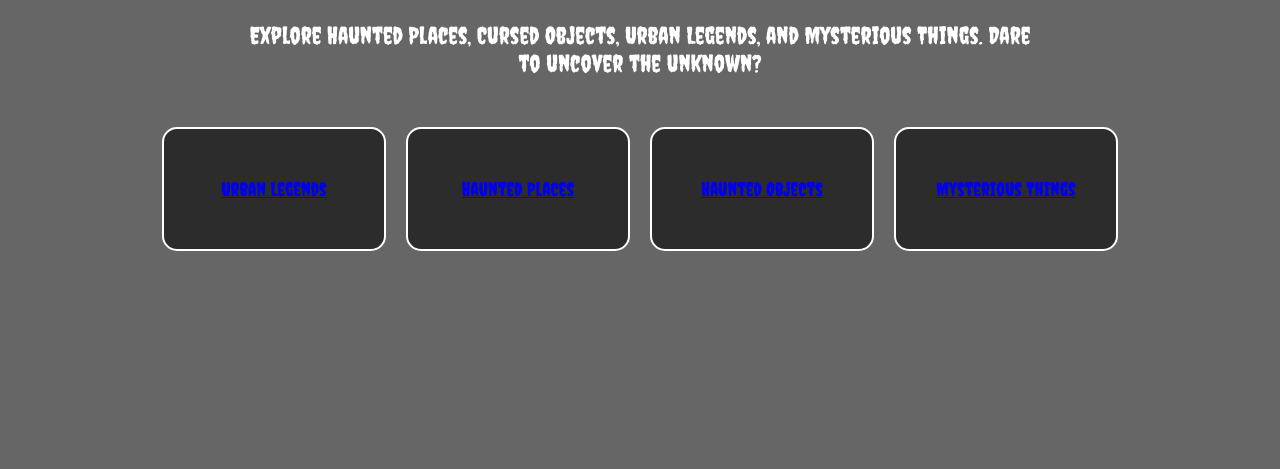
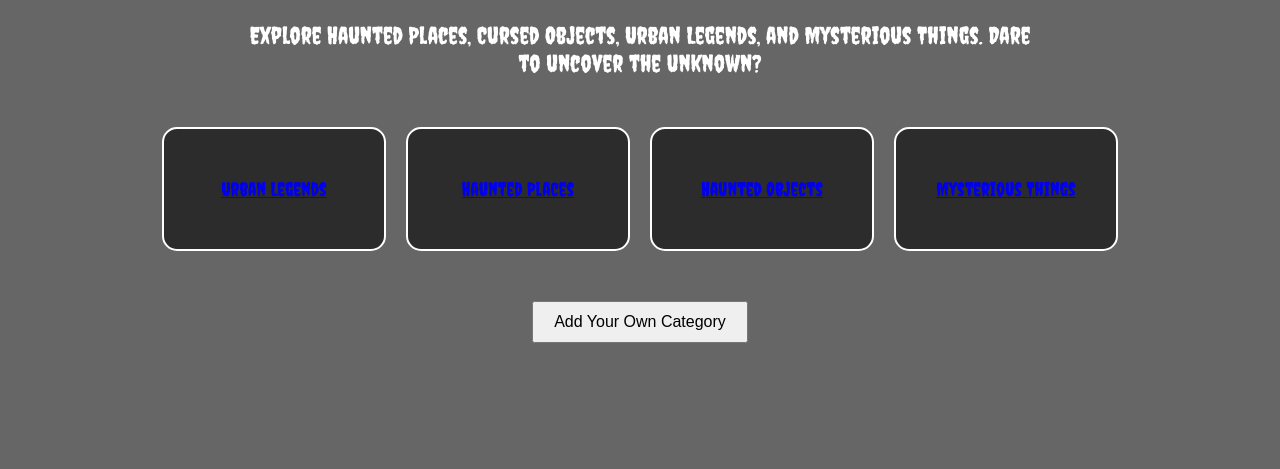
Before and after one commit to parampalsandhu29-ship-it/Mythica, a plain HTML site: page index.html in a window 1280 px wide. Shown: the part 190-659 px from the top of the page. Drawn offline with Linux system fonts and the light colour scheme.

Commit message:
Update index.html

```diff
--- a/index.html
+++ b/index.html
@@ -17,7 +17,6 @@
   background-size: cover;
 }
 
-    /* Dark overlay */
 body::after {
   content: "";
   position: fixed;
@@ -27,7 +26,6 @@
   z-index: 0;
 }
 
-    /* Main content container */
 .content {
   position: relative;
   z-index: 1;
@@ -102,20 +100,28 @@
 </style>
 </head>
 <body>
+
 <div class="content">
   <h1>Welcome to Mythica</h1>
   <p>Explore Haunted Places, Cursed Objects, Urban Legends, and Mysterious Things. Dare to uncover the unknown?</p>
 
   <!-- Categories -->
-    <div class="categories">
+  <div class="categories" id="categories-container">
+    <!-- Existing categories -->
     <a href="#urban-legends" class="category-card">Urban Legends</a>
     <a href="#haunted-places" class="category-card">Haunted Places</a>
     <a href="#haunted-objects" class="category-card">Haunted Objects</a>
     <a href="#mysterious-things" class="category-card">Mysterious Things</a>
   </div>
+
+  <!-- Button to add new category -->
+  <div style="margin-top: 30px;">
+    <button onclick="addCategory()" style="padding: 10px 20px; font-size: 1em; cursor: pointer;">Add Your Own Category</button>
+  </div>
 </div>
 
 <!-- Sections -->
+<div id="sections-container">
   <section id="urban-legends">
     <h2>Urban Legends</h2>
     <p>Discover spine-chilling stories from around the world passed down through generations.</p>
@@ -135,5 +141,30 @@
     <h2>Mysterious Things</h2>
     <p>Uncover deep sea mysteries, unexplained phenomena, and paranormal occurrences that defy logic.</p>
   </section>
+</div>
+
+<script>
+function addCategory() {
+  let categoryName = prompt("Enter new category name:");
+  let categoryDesc = prompt("Enter description for this category:");
+  if(categoryName && categoryDesc) {
+    // Create category card
+    let newCard = document.createElement("a");
+    let sectionId = categoryName.toLowerCase().replace(/\s+/g,'-');
+    newCard.href = "#" + sectionId;
+    newCard.className = "category-card";
+    newCard.innerText = categoryName;
+
+    document.getElementById("categories-container").appendChild(newCard);
+
+    // Create section
+    let newSection = document.createElement("section");
+    newSection.id = sectionId;
+    newSection.innerHTML = `<h2>${categoryName}</h2><p>${categoryDesc}</p>`;
+    document.getElementById("sections-container").appendChild(newSection);
+  }
+}
+</script>
+
 </body>
 </html>
```
Lines whose indentation alone changed are shown as unchanged.
